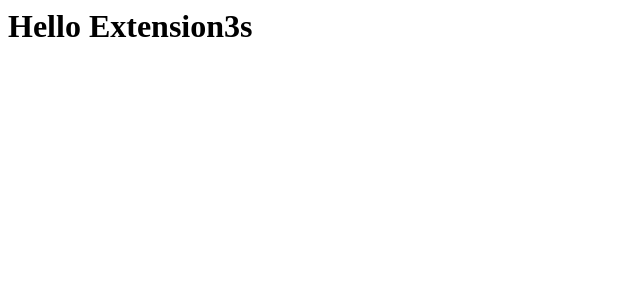
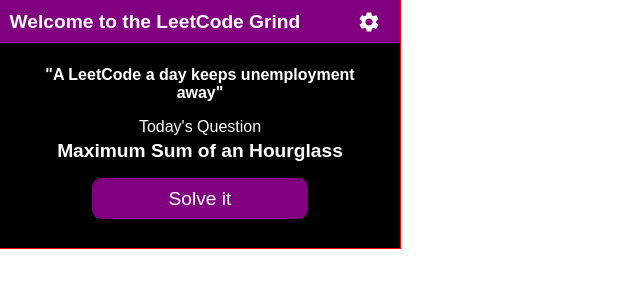
Before and after one commit to naviji/leetcode-habit-builder, a website with bundled scripts: page popup.html in a window 1280 px wide. Shown: the whole page, without its empty margins (0-640 px from the left). Built offline with nearby package versions, Linux system fonts and the light colour scheme.

Commit message:
First page UI done

```diff
--- /dev/null
+++ b/popup.css
@@ -0,0 +1,91 @@
+:root {
+    --main-bg: black;
+    --main-color: white;
+    --main-branding: purple;
+  }
+
+  *,
+  *::before,
+  *::after {
+    box-sizing: border-box;
+  }
+
+  body {
+    margin: unset;
+    font-family: Arial, Helvetica, sans-serif;
+    outline: 1px solid white;
+  }
+
+  .container {
+    color: var(--main-color);
+    width: 25rem;
+    font-size: 1.2rem;
+    background: var(--main-bg);
+    outline: 1px solid red;
+  }
+
+  header {
+    display: flex;
+    margin: 0 auto;
+    padding: 0.5em 0.5em;
+    align-items: center;
+    justify-content: space-between;
+    background: var(--main-branding);
+  }
+
+  header > h1 {
+    margin: 0;
+    display: inline-block;
+    font-size: unset;
+/*     font-size: 1rem; */
+  }
+
+  #settings-icon {
+    color: var(--main-color);
+    padding-left: 0.5em;
+    padding-right: 0.5em;
+  }
+
+  header svg {
+    display: block;
+  }
+
+  main {
+    display: flex;
+    flex-direction: column;
+    align-items: center;
+    padding: 1.2em 1.2em 1.5em 1.2em;
+  }
+
+  main > p {
+    margin: 0 0;
+  }
+
+  #quote {
+    margin-top: 0;
+    text-align: center;
+    font-size: 1rem;
+  }
+
+#intro {
+  font-size: 1rem;
+}
+
+  #question {
+    text-align: center;
+    margin-top: 0.2em;
+    font-size: 1.2rem;
+  }
+
+  main > .solve-btn {
+    background: var(--main-branding);
+    border-radius: 0.5em;
+  }
+
+main > .solve-btn > a {
+  display: block;
+  color: var(--main-color);
+  text-decoration: none;
+  padding: 0.5em 4em;
+
+}
--- a/popup.html
+++ b/popup.html
@@ -1,6 +1,35 @@
 <html>
+  <head>
+    <link rel="stylesheet" href="popup.css">
+  </head>
   <body>
-    <h1>Hello Extension3s</h1>
+    <div class="container">
+      <header>
+        <h1>Welcome to the LeetCode Grind</h1>
+        <div id="settings-icon">
+          <a href="#">
+                  <svg width="24" height="24" fill="#fff" viewBox="0 0 24 24">
+            <path d="M19.14 12.94c.04-.3.06-.61.06-.94 0-.32-.02-.64-.07-.94l2.03-1.58c.18-.14.23-.41.12-.61l-1.92-3.32c-.12-.22-.37-.29-.59-.22l-2.39.96c-.5-.38-1.03-.7-1.62-.94l-.36-2.54c-.04-.24-.24-.41-.48-.41h-3.84c-.24 0-.43.17-.47.41l-.36 2.54c-.59.24-1.13.57-1.62.94l-2.39-.96c-.22-.08-.47 0-.59.22L2.74 8.87c-.12.21-.08.47.12.61l2.03 1.58c-.05.3-.09.63-.09.94s.02.64.07.94l-2.03 1.58c-.18.14-.23.41-.12.61l1.92 3.32c.12.22.37.29.59.22l2.39-.96c.5.38 1.03.7 1.62.94l.36 2.54c.05.24.24.41.48.41h3.84c.24 0 .44-.17.47-.41l.36-2.54c.59-.24 1.13-.56 1.62-.94l2.39.96c.22.08.47 0 .59-.22l1.92-3.32c.12-.22.07-.47-.12-.61l-2.01-1.58zM12 15.6c-1.98 0-3.6-1.62-3.6-3.6s1.62-3.6 3.6-3.6 3.6 1.62 3.6 3.6-1.62 3.6-3.6 3.6z"></path>
+          </svg>
+          </a>
+
+        </div>
+      </header>
+
+      <main>
+
+        <h3 id="quote">"A LeetCode a day keeps unemployment away"</h3>
+
+        <p id="intro">Today's Question</p>
+        <h2 id="question">Maximum Sum of an Hourglass</h2>
+
+        <div class="solve-btn">
+          <a href="#">Solve it</a>
+        </div>
+
+      </main>
+
+    </div>
     <script src="popup.js"></script>
   </body>
 </html>
--- a/popup.ts
+++ b/popup.ts
@@ -1 +1,49 @@
-console.log("This is a popup!!!!")
+
+document.addEventListener('DOMContentLoaded', function() {
+    const startButton = document.getElementById('startButton');
+    const endButton = document.getElementById('endButton');
+
+    if (startButton) {
+        startButton.addEventListener('click', function() {
+            setRedirectRule('https://leetcode.com/problems/valid-anagram/');
+          });
+    }
+
+    if (endButton) {
+        endButton.addEventListener('click', function() {
+            unsetRedirectRule();
+        });
+    }
+
+  });
+
+function setRedirectRule(redirectUrl: string) {
+    console.log("Calling setRedirectRule")
+    const hostname = new URL(redirectUrl).hostname;
+    const redirectRule: chrome.declarativeNetRequest.Rule = {
+      id: 1,
+      action: {
+        type: chrome.declarativeNetRequest.RuleActionType.REDIRECT,
+        redirect: { url: redirectUrl }
+      },
+      condition: {
+        urlFilter: "*://*/*",
+        excludedInitiatorDomains: [
+          "developer.chrome.com", // To ease development
+          hostname
+        ],
+        resourceTypes: [chrome.declarativeNetRequest.ResourceType.MAIN_FRAME]
+      }
+    }
+    chrome.declarativeNetRequest.updateDynamicRules({
+        removeRuleIds: [1],
+        addRules: [redirectRule]
+    })
+}
+
+function unsetRedirectRule() {
+    console.log("Calling unsetRedirectRule")
+    chrome.declarativeNetRequest.updateDynamicRules({
+        removeRuleIds: [1]
+    })
+}
```
Also changed, not shown: background.ts (deleted, +0 -40 lines), README.md.
